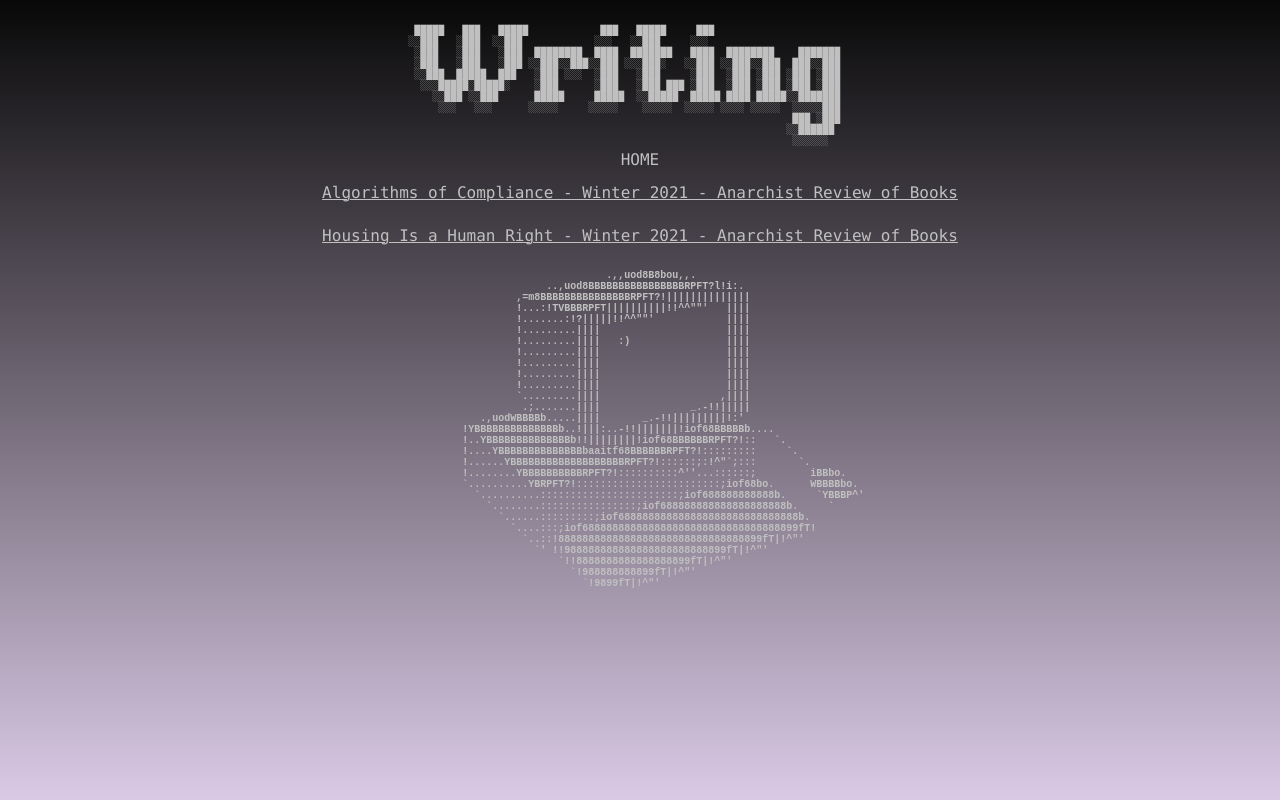
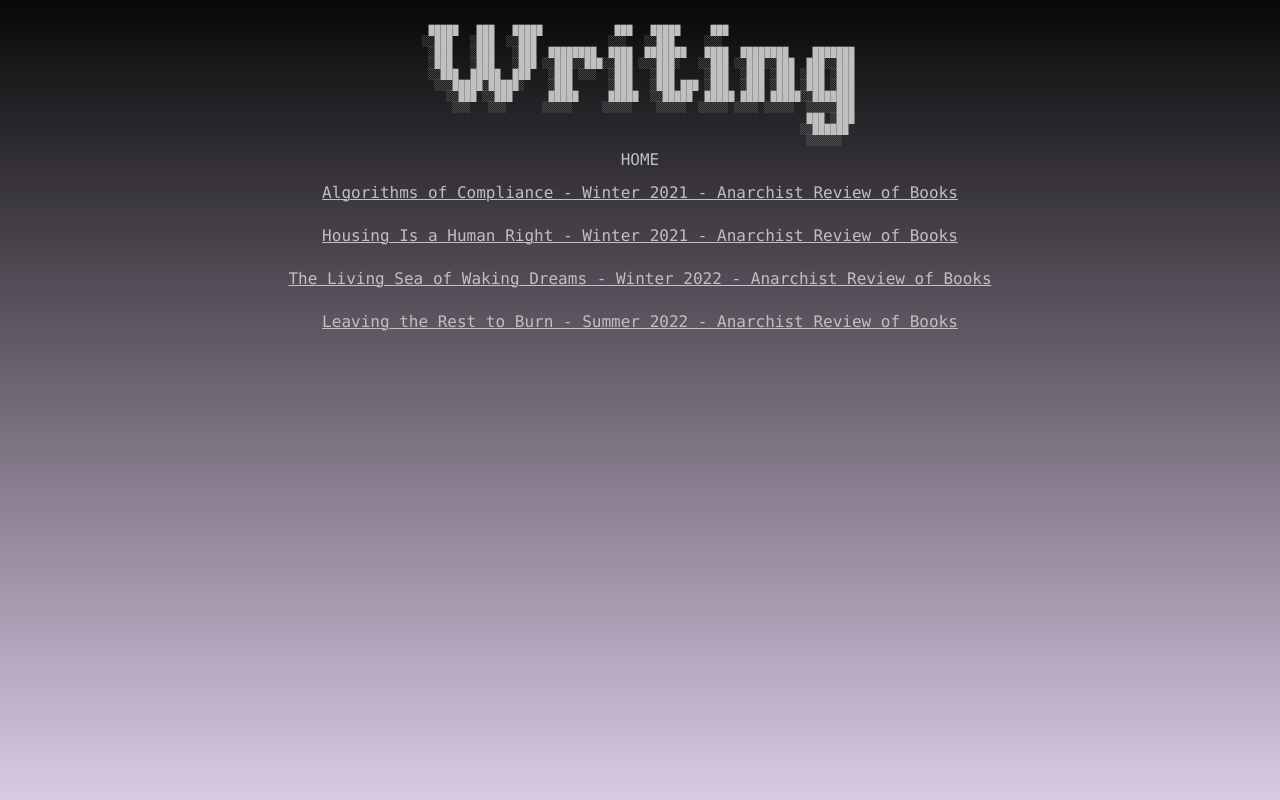
Before and after one commit to dgerard42/dgerard42.github.io, a plain HTML site: page writing.html in a window 1280 px wide. Drawn offline with Linux system fonts and the light colour scheme.

Commit message:
adding more clips

```diff
--- a/writing.html
+++ b/writing.html
@@ -7,7 +7,7 @@
       <meta name="viewport" content="width=device-width, initial-scale=1.0">
       <meta name="description" content="D. G. Gerard">
       <meta name="author" content="D. G. Gerard">
-      <meta name="keywords" content="writing,art,programming,blog,anarchism,feminism,tech">
+      <meta name="keywords" content="danny gerard,daniella gerard,writing,art,programming,blog,anarchism,feminism,tech">
       <title>D. G. Gerard - Writing</title>
 	  <link rel="shortcut icon" type="image/png" href="dggerard_files/flag.png">
       <style type="text/css">
@@ -100,39 +100,12 @@
                   </tr>
                   <tr>
                      <td>
-						  <pre>
-
-			                         .,,uod8B8bou,,.
-			               ..,uod8BBBBBBBBBBBBBBBBRPFT?l!i:.
-			          ,=m8BBBBBBBBBBBBBBBRPFT?!||||||||||||||
-			          !...:!TVBBBRPFT||||||||||!!^^""'   ||||
-			          !.......:!?|||||!!^^""'            ||||
-			          !.........||||                     ||||
-			          !.........||||   :)                ||||
-			          !.........||||                     ||||
-			          !.........||||                     ||||
-			          !.........||||                     ||||
-			          !.........||||                     ||||
-			          `.........||||                    ,||||
-			           .;.......||||               _.-!!|||||
-			    .,uodWBBBBb.....||||       _.-!!|||||||||!:'
-			 !YBBBBBBBBBBBBBBb..!|||:..-!!|||||||!iof68BBBBBb....
-			 !..YBBBBBBBBBBBBBBb!!||||||||!iof68BBBBBBRPFT?!::   `.
-			 !....YBBBBBBBBBBBBBBbaaitf68BBBBBBRPFT?!:::::::::     `.
-			 !......YBBBBBBBBBBBBBBBBBBBRPFT?!::::::;:!^"`;:::       `.
-			 !........YBBBBBBBBBBRPFT?!::::::::::^''...::::::;         iBBbo.
-			 `..........YBRPFT?!::::::::::::::::::::::::;iof68bo.      WBBBBbo.
-			   `..........:::::::::::::::::::::::;iof688888888888b.     `YBBBP^'
-			     `........::::::::::::::::;iof688888888888888888888b.     `
-			       `......:::::::::;iof688888888888888888888888888888b.
-			         `....:::;iof688888888888888888888888888888888899fT!
-			           `..::!8888888888888888888888888888888899fT|!^"'
-			             `' !!988888888888888888888888899fT|!^"'
-			                 `!!8888888888888888899fT|!^"'
-			                   `!988888888899fT|!^"'
-			                     `!9899fT|!^"'
-
-						  </pre>
+                        <pre id="clips"><a href="https://www.dggerard.com/dggerard_files/ARB3.pdf">The Living Sea of Waking Dreams - Winter 2022 - Anarchist Review of Books</a></pre>
+                     </td>
+                  </tr>
+                  <tr>
+                     <td>
+                        <pre id="clips"><a href="https://www.dggerard.com/dggerard_files/ARB4.pdf">Leaving the Rest to Burn - Summer 2022 - Anarchist Review of Books</a></pre>
                      </td>
                   </tr>
 		               </tbody>
```
Also changed, not shown: contact.html (+2 -2 lines), index.html (+1 -1 lines), 2 other files. Lines whose indentation alone changed are shown as unchanged.
